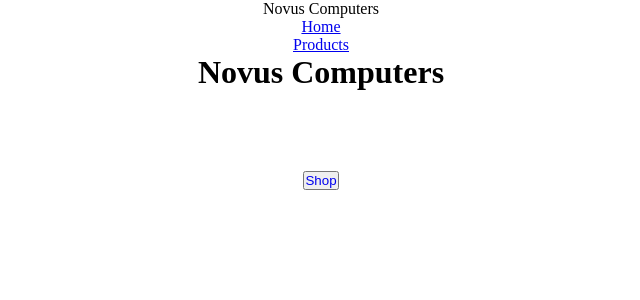
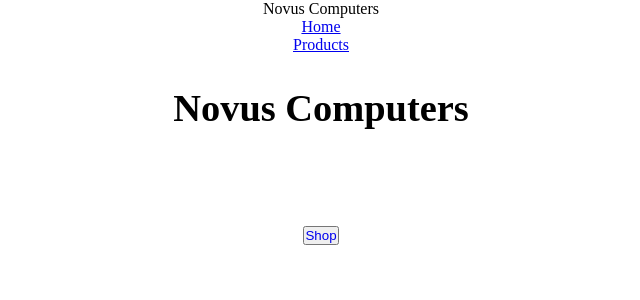
Before and after one commit to Khrononian/Shopping-Cart, a React (Create React App) app: page / in a window 1280 px wide. Shown: the top 300 px of the page, without its empty margins (319-959 px from the left). Built offline with nearby package versions, Linux system fonts and the light colour scheme.

Commit message:
Added content files

```diff
--- a/src/App.css
+++ b/src/App.css
@@ -4,6 +4,11 @@
   box-sizing: border-box;
 }
 
+header {
+  font-size: 1.2rem;
+  margin-top: 2rem;
+}
+
 button a {
   text-decoration: none;
 }
```
